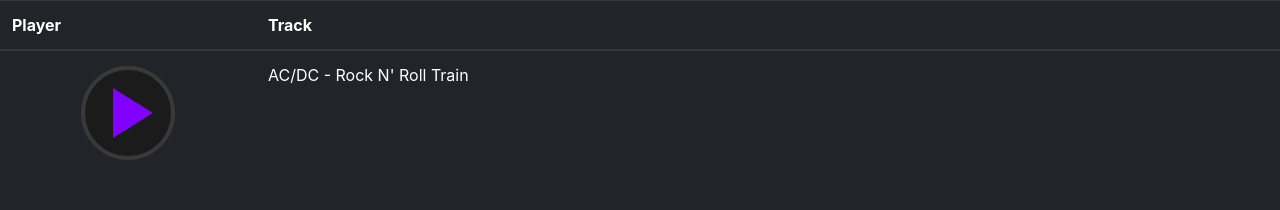
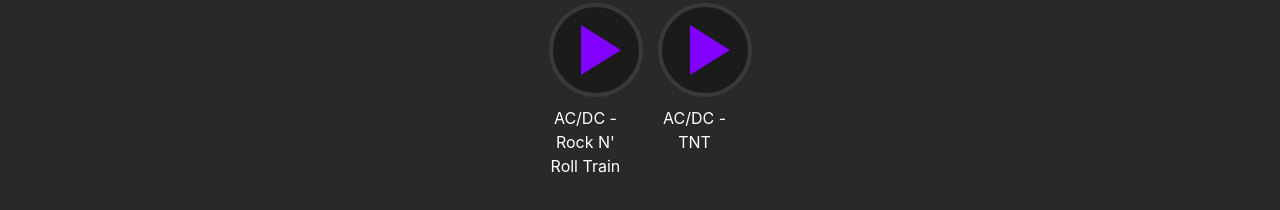
Before and after one commit to ala-n/wc-example, a website: page src/index.html in a window 1280 px wide. Shown: the top 210 px of the page. Drawn offline with nearby package versions, Linux system fonts and the light colour scheme.

Commit message:
Slot usage

```diff
--- a/src/components/wc-audio/wc-audio.js
+++ b/src/components/wc-audio/wc-audio.js
@@ -103,6 +103,9 @@
 				<polygon points="35 0, 35 50, 45 50, 45 0"></polygon>
 			</svg>
 		</button>
+	</div>
+	<div id="player-text">
+		<slot></slot>
 	</div>
 `;
 
--- a/src/index.html
+++ b/src/index.html
@@ -9,34 +9,22 @@
 	<script async src="components/wc-audio/wc-audio.js"></script>
 
 	<style>
-		#test-table tbody > tr {
-			height: 150vh;
+		body {
+			background: #292929;
+			color: white;
 		}
 	</style>
 </head>
 <body>
  <main>
-	 <div class="row">
-		 <div class="col-sm-12">
-			 <table id="test-table" class="table table-dark">
-				 <thead>
-				 <tr>
-					 <th scope="col" width="20%">Player</th>
-					 <th scope="col" width="80%">Track</th>
-				 </tr>
-				 </thead>
-				 <tbody>
-				 <tr>
-					 <td> <wc-audio volume="0.1" src="resource\audio\01_acdc_rocknrolltrain.mp3" stop-out-of-view></wc-audio> </td>
-					 <td> AC/DC - Rock N' Roll Train</td>
-				 </tr>
-				 <tr>
-					 <td> <wc-audio volume="0.1" src="resource\audio\02_acdc_tnt.mp3"></wc-audio> </td>
-					 <td> AC/DC - TNT </td>
-				 </tr>
-				 </tbody>
-			 </table>
+	 <div class="row justify-content-md-center">
+		 <div class="col-md-2 col-xl-1">
+			 <wc-audio volume="0.1" src="resource\audio\01_acdc_rocknrolltrain.mp3">AC/DC - Rock N' Roll Train
+			 </wc-audio>
 		 </div>
+		 <dix class="col-md-2 col-xl-1">
+			 <wc-audio volume="0.1" src="resource\audio\02_acdc_tnt.mp3">AC/DC - TNT</wc-audio>
+		 </dix>
 	 </div>
  </main>
 </body>
```
